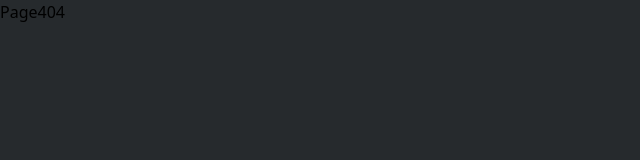
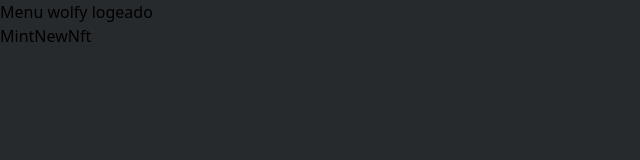
Before and after one commit to angeleesc/wolfy-marketplace-3.0-js, a React (Create React App) app: page /create-new-nft in a window 1280 px wide. Shown: the top 160 px of the page, without its empty margins (0-640 px from the left). Built offline with nearby package versions, Linux system fonts and the light colour scheme.

Commit message:
login layout

```diff
--- /dev/null
+++ b/src/pagers/Checkout.jsx
@@ -0,0 +1,7 @@
+import React from 'react'
+
+export default function Checkout() {
+  return (
+    <div>Checkout</div>
+  )
+}
--- /dev/null
+++ b/src/pagers/MintNewNft.jsx
@@ -0,0 +1,7 @@
+import React from 'react'
+
+export default function MintNewNft() {
+  return (
+    <div>MintNewNft</div>
+  )
+}
```
Also changed, not shown: src/routes/Routes.js (+11 -0 lines), src/pagers/ListNftToMarketPlace.jsx (added).
